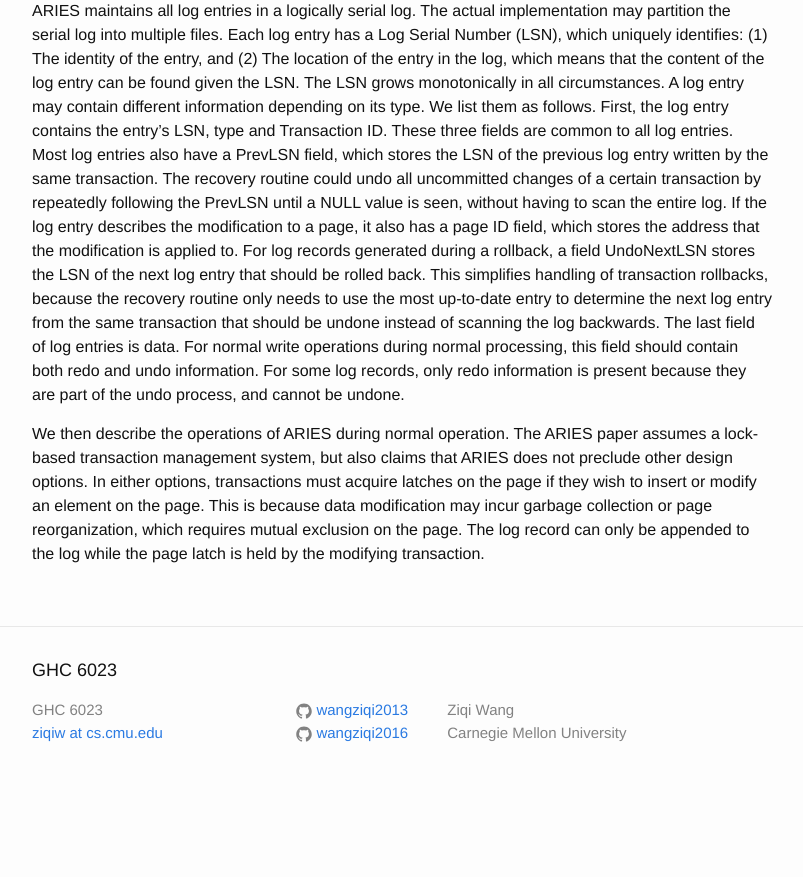
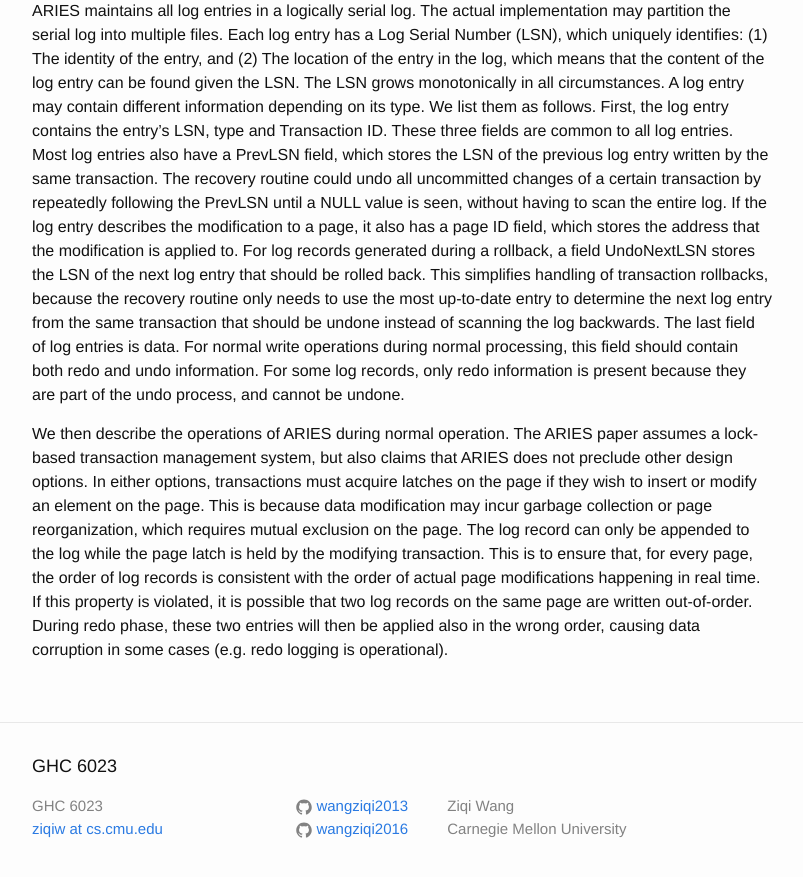
Before and after one commit to wangziqi2013/wangziqi2013.github.io, a Jekyll site: the page built from _posts/2019-01-31-aries.markdown, in a window 1280 px wide and 900 px high, scrolled down 1159 px. Shown: the top 877 px of the window, without its empty margins (238-1041 px from the left). Built offline with Jekyll 4.4.1, drawn with Linux system fonts in a browser that asks for light colours; before the commit the page ends 1963 px from its top, so only the background shows below that.

Commit message:
Adding latching page

```diff
--- a/_posts/2019-01-31-aries.markdown
+++ b/_posts/2019-01-31-aries.markdown
@@ -55,4 +55,7 @@ We then describe the operations of ARIES during normal operation. The ARIES pape
 system, but also claims that ARIES does not preclude other design options. In either options, transactions must acquire
 latches on the page if they wish to insert or modify an element on the page. This is because data modification may incur
 garbage collection or page reorganization, which requires mutual exclusion on the page. The log record can only be appended
-to the log while the page latch is held by the modifying transaction.
+to the log while the page latch is held by the modifying transaction. This is to ensure that, for every page, the order of
+log records is consistent with the order of actual page modifications happening in real time. If this property is violated,
+it is possible that two log records on the same page are written out-of-order. During redo phase, these two entries will
+then be applied also in the wrong order, causing data corruption in some cases (e.g. redo logging is operational).
```
